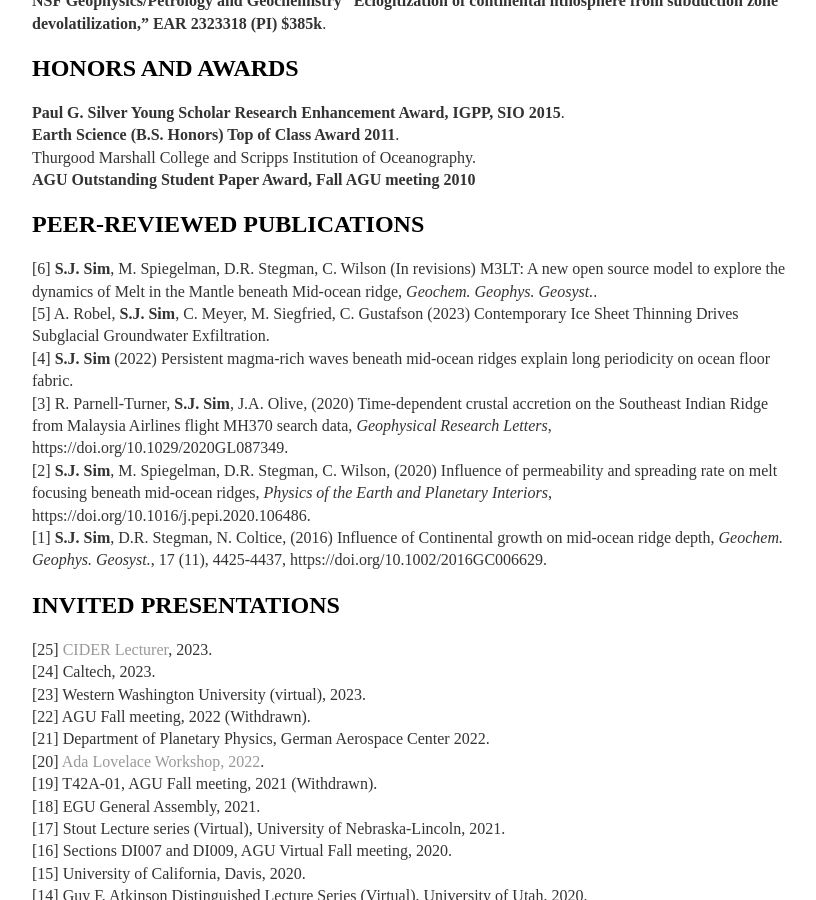
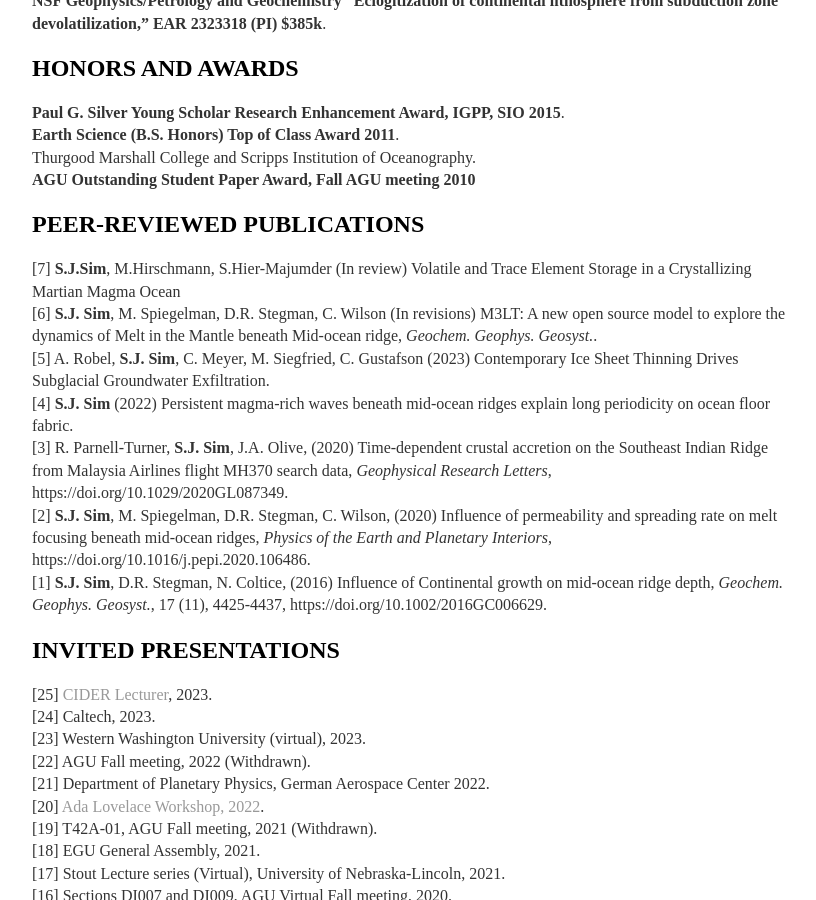
Before and after one commit to joycesim/joycesim.github.io, a Jekyll site: the page built from cv/index.md, in a window 1280 px wide and 900 px high, scrolled down 1604 px. Shown: the whole window, without its empty margins (224-1040 px from the left). Built offline with Jekyll 4.4.1, drawn with Linux system fonts in a browser that asks for light colours.

Commit message:
Update index.md

```diff
--- a/cv/index.md
+++ b/cv/index.md
@@ -64,6 +64,7 @@ Thurgood Marshall College and Scripps Institution of Oceanography.
 **AGU Outstanding Student Paper Award, Fall AGU meeting 2010**
 
 ## PEER-REVIEWED PUBLICATIONS
+[7] **S.J.Sim**, M.Hirschmann, S.Hier-Majumder (In review) Volatile and Trace Element Storage in a Crystallizing Martian Magma Ocean
 [6] **S.J. Sim**, M. Spiegelman, D.R. Stegman, C. Wilson (In revisions) M3LT: A new open source model to explore the dynamics of Melt in the Mantle beneath Mid-ocean ridge, *Geochem. Geophys. Geosyst.*.
 [5] A. Robel, **S.J. Sim**, C. Meyer, M. Siegfried, C. Gustafson (2023) Contemporary Ice Sheet Thinning Drives Subglacial Groundwater Exfiltration.
 [4] **S.J. Sim** (2022) Persistent magma-rich waves beneath mid-ocean ridges explain long periodicity on ocean floor fabric.
```
